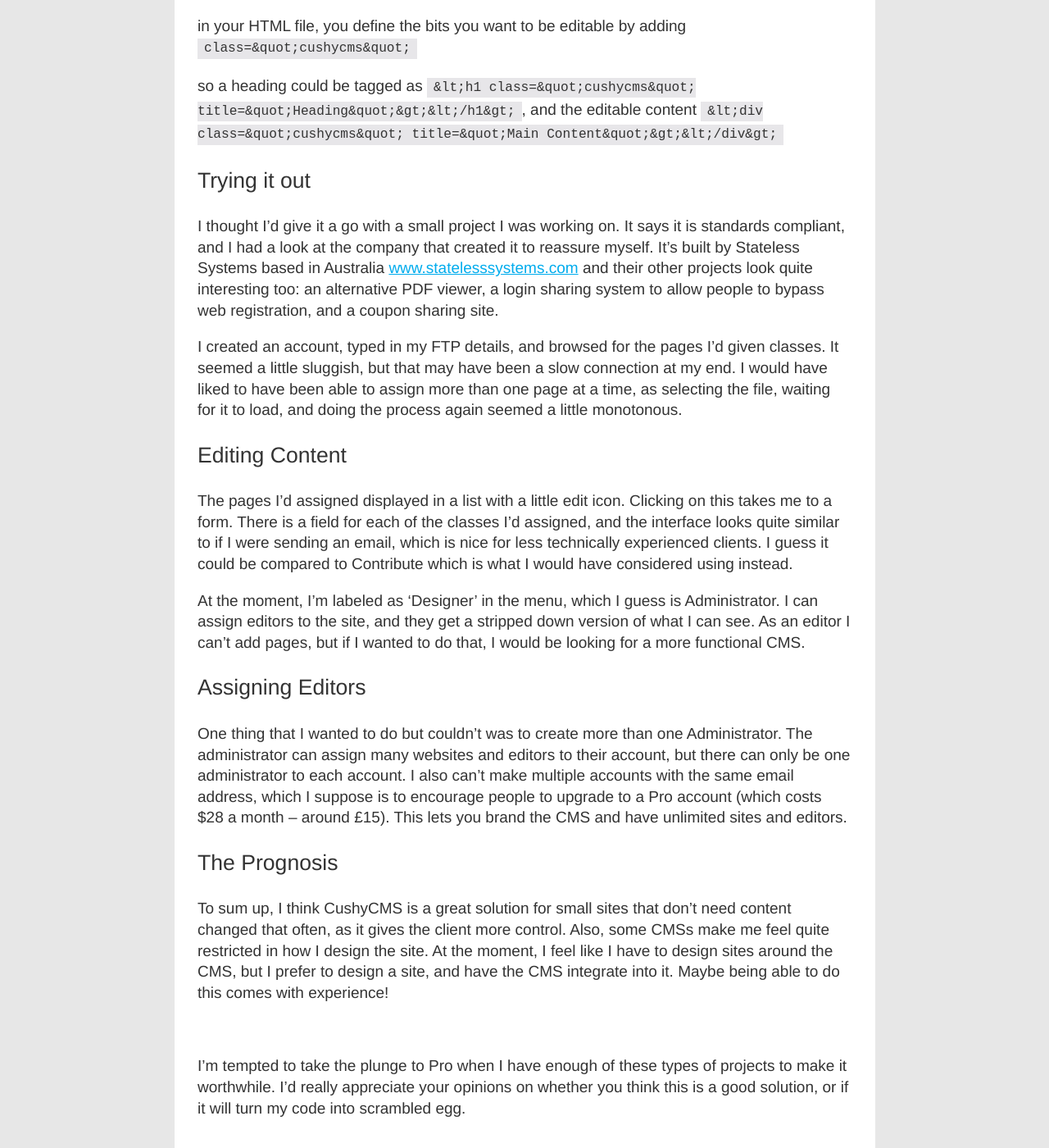
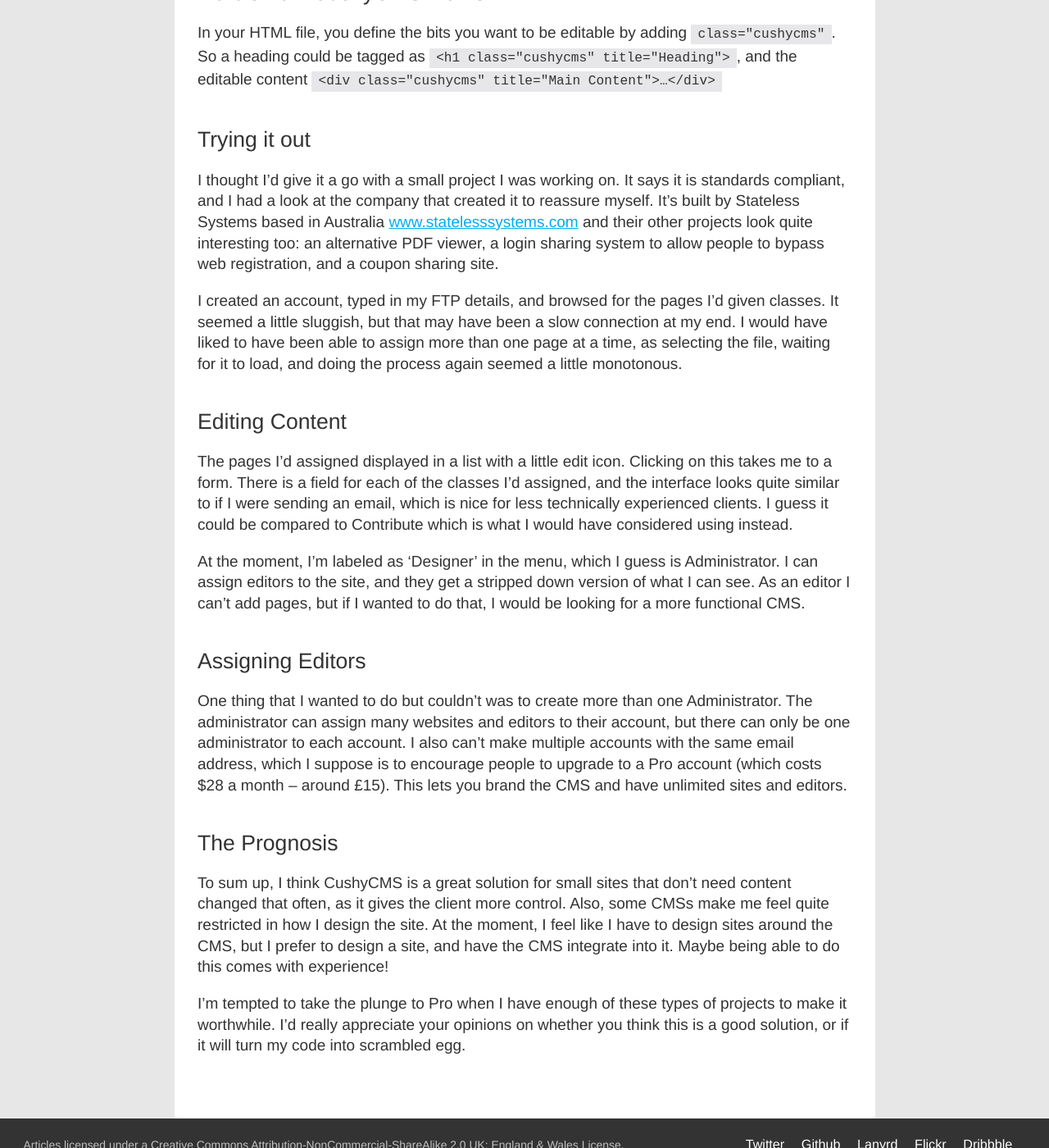
Before and after one commit to maban/maban, a Jekyll site: the page built from _posts/2008-07-08-16.html, in a window 1280 px wide and 1400 px high, scrolled down 542 px. Shown: the whole window at 82% size. Built offline with Jekyll 4.4.1, drawn with Linux system fonts in a browser that asks for light colours; some of the changed text lies outside the part shown.

Commit message:
Clean up post 16

```diff
--- a/_posts/2008-07-08-16.html
+++ b/_posts/2008-07-08-16.html
@@ -5,32 +5,30 @@ title: Review of CushyCMS
 
 <p>A few days ago, I came upon the CushyCMS website <a href="http://www.cushycms.com/">www.cushycms.com</a></p>
 
-<p>I&#8217;ve tried using WordPress, Drupal, Joomla! and Mambo, and I&#8217;m not going to pretend this is better than them all.  It&#8217;s not, it just meets a different need.  Whereas <span class="caps"><span class="caps">CMS</span></span>s such as WordPress are great if you want to make a site with a blog, have the ability to add pages, plugins, and change themes, sometimes sites don&#8217;t need all that functionality.  Maybe on a 5 page site, you just want to be able to let the client change a few words every now and then, so a full-blown <span class="caps"><span class="caps">CMS</span></span> can be a little overwhelming.</p>
+<p>I&#8217;ve tried using WordPress, Drupal, Joomla! and Mambo, and I&#8217;m not going to pretend this is better than them all.  It&#8217;s not, it just meets a different need.  Whereas CMSs such as WordPress are great if you want to make a site with a blog, have the ability to add pages, plugins, and change themes, sometimes sites don&#8217;t need all that functionality.  Maybe on a 5 page site, you just want to be able to let the client change a few words every now and then, so a full-blown CMS can be a little overwhelming.</p>
 
-<h3>Here&#8217;s how CushyCMS works:</h3>
+<h2>Here&#8217;s how CushyCMS works:</h2>
 
-<p>in your <span class="caps"><span class="caps">HTML</span></span> file, you define the bits you want to be editable by adding <code>class=&amp;quot;cushycms&amp;quot;</code></p>
+<p>In your HTML file, you define the bits you want to be editable by adding <code>class="cushycms"</code>. So a heading could be tagged as <code>&lt;h1 class="cushycms" title="Heading"&gt;</code>, and the editable content <code>&lt;div class="cushycms" title="Main Content"&gt;…&lt;/div&gt;</code></p>
 
-<p>so a heading could be tagged as <code>&amp;lt;h1 class=&amp;quot;cushycms&amp;quot; title=&amp;quot;Heading&amp;quot;&amp;gt;&amp;lt;/h1&amp;gt;</code>, and the editable content <code>&amp;lt;div class=&amp;quot;cushycms&amp;quot; title=&amp;quot;Main Content&amp;quot;&amp;gt;&amp;lt;/div&amp;gt;</code></p>
+<h2>Trying it out</h2>
 
-<h3>Trying it out</h3>
+<p>I thought I&#8217;d give it a go with a small project I was working on.  It says it is standards compliant, and I had a look at the company that created it to reassure myself.  It&#8217;s built by Stateless Systems based in Australia <a href="http://www.statelesssystems.com/">www.statelesssystems.com</a> and their other projects look quite interesting too: an alternative PDF viewer, a login sharing system to allow people to bypass web registration, and a coupon sharing site.</p>
 
-<p>I thought I&#8217;d give it a go with a small project I was working on.  It says it is standards compliant, and I had a look at the company that created it to reassure myself.  It&#8217;s built by Stateless Systems based in Australia <a href="http://www.statelesssystems.com/">www.statelesssystems.com</a> and their other projects look quite interesting too: an alternative <span class="caps"><span class="caps">PDF</span></span> viewer, a login sharing system to allow people to bypass web registration, and a coupon sharing site.</p>
+<p>I created an account, typed in my FTP details, and browsed for the pages I&#8217;d given classes.  It seemed a little sluggish, but that may have been a slow connection at my end.  I would have liked to have been able to assign more than one page at a time, as selecting the file, waiting for it to load, and doing the process again seemed a little monotonous.</p>
 
-<p>I created an account, typed in my <span class="caps"><span class="caps">FTP</span></span> details, and browsed for the pages I&#8217;d given classes.  It seemed a little sluggish, but that may have been a slow connection at my end.  I would have liked to have been able to assign more than one page at a time, as selecting the file, waiting for it to load, and doing the process again seemed a little monotonous.</p>
-
-<h3>Editing Content</h3>
+<h2>Editing Content</h2>
 
 <p>The pages I&#8217;d assigned displayed in a list with a little edit icon.  Clicking on this takes me to a form.  There is a field for each of the classes I&#8217;d assigned, and the interface looks quite similar to if I were sending an email, which is nice for less technically experienced clients.  I guess it could be compared to Contribute which is what I would have considered using instead.</p>
 
-<p>At the moment, I&#8217;m labeled as &#8216;Designer&#8217; in the menu, which I guess is Administrator.  I can assign editors to the site, and they get a stripped down version of what I can see.  As an editor I can&#8217;t add pages, but if I wanted to do that, I would be looking for a more functional <span class="caps"><span class="caps">CMS</span></span>.</p>
+<p>At the moment, I&#8217;m labeled as &#8216;Designer&#8217; in the menu, which I guess is Administrator.  I can assign editors to the site, and they get a stripped down version of what I can see.  As an editor I can&#8217;t add pages, but if I wanted to do that, I would be looking for a more functional CMS.</p>
 
-<h3>Assigning Editors</h3>
+<h2>Assigning Editors</h2>
 
-<p>One thing that I wanted to do but couldn&#8217;t was to create more than one Administrator.  The administrator can assign many websites and editors to their account, but there can only be one administrator to each account.  I also can&#8217;t make multiple accounts with the same email address, which I suppose is to encourage people to upgrade to a Pro account (which costs $28 a month &#8211; around £15).  This lets you brand the <span class="caps"><span class="caps">CMS</span></span> and have unlimited sites and editors.</p>
+<p>One thing that I wanted to do but couldn&#8217;t was to create more than one Administrator.  The administrator can assign many websites and editors to their account, but there can only be one administrator to each account.  I also can&#8217;t make multiple accounts with the same email address, which I suppose is to encourage people to upgrade to a Pro account (which costs $28 a month &#8211; around £15).  This lets you brand the CMS and have unlimited sites and editors.</p>
 
-<h3>The Prognosis</h3>
+<h2>The Prognosis</h2>
 
-<p>To sum up, I think CushyCMS is a great solution for small sites that don&#8217;t need content changed that often, as it gives the client more control.  Also, some <span class="caps"><span class="caps">CMS</span></span>s make me feel quite restricted in how I design the site.  At the moment, I feel like I have to design sites around the <span class="caps"><span class="caps">CMS</span></span>, but I prefer to design a site, and have the <span class="caps"><span class="caps">CMS</span></span> integrate into it.  Maybe being able to do this comes with experience!</p><br />
+<p>To sum up, I think CushyCMS is a great solution for small sites that don&#8217;t need content changed that often, as it gives the client more control.  Also, some CMSs make me feel quite restricted in how I design the site.  At the moment, I feel like I have to design sites around the CMS, but I prefer to design a site, and have the CMS integrate into it.  Maybe being able to do this comes with experience!</p>
 
-<p>I&#8217;m tempted to take the plunge to Pro when I have enough of these types of projects to make it worthwhile.  I&#8217;d really appreciate your opinions on whether you think this is a good solution, or if it will turn my code into scrambled egg. </p>
+<p>I&#8217;m tempted to take the plunge to Pro when I have enough of these types of projects to make it worthwhile.  I&#8217;d really appreciate your opinions on whether you think this is a good solution, or if it will turn my code into scrambled egg.</p>
```
